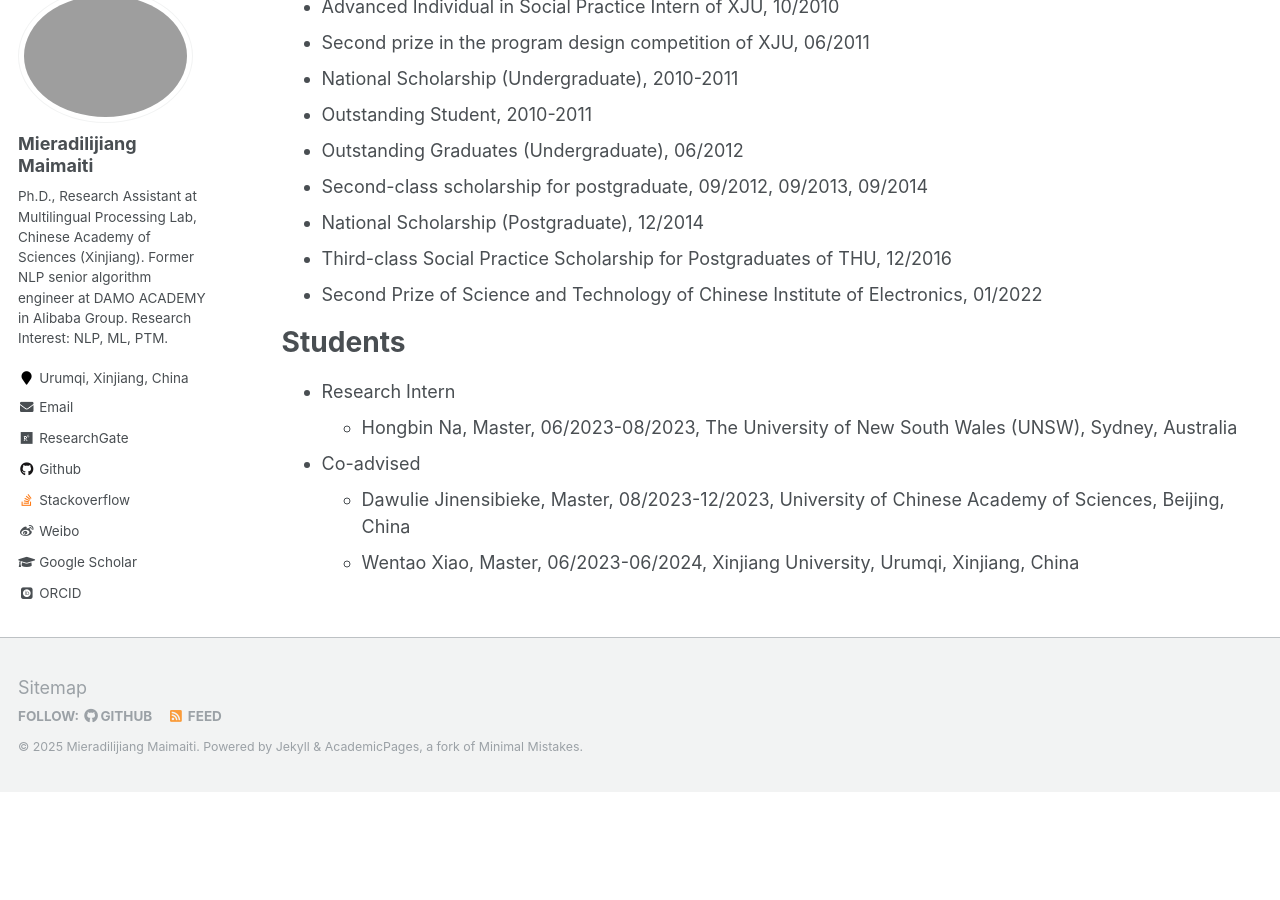
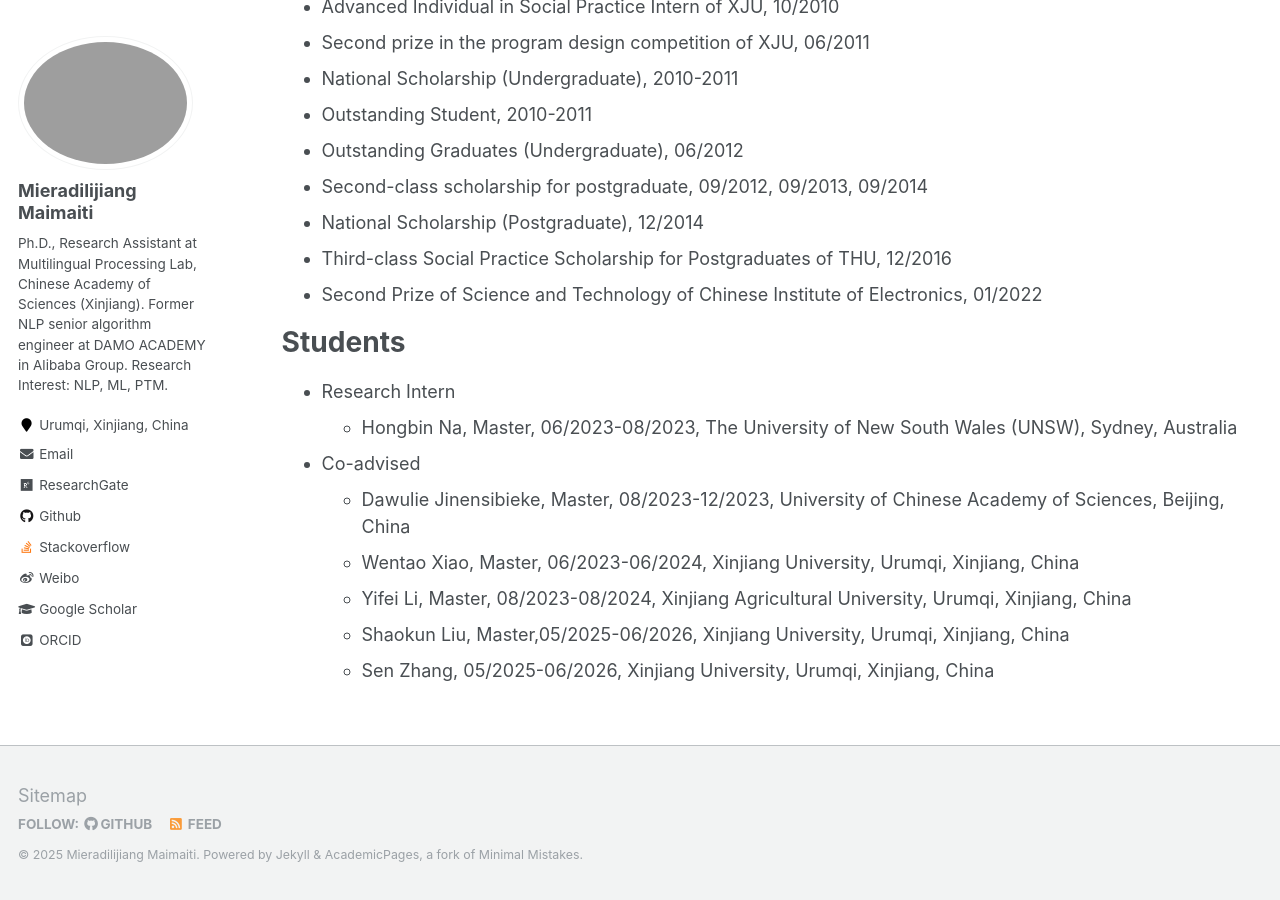
Before and after one commit to miradel51/miradel51.github.io, a Jekyll site: the page built from _pages/cv.md, in a window 1280 px wide and 900 px high, scrolled down 3989 px. Built offline with Jekyll 4.4.1, drawn with Linux system fonts in a browser that asks for light colours; some web fonts are replaced; before the commit the page ends 4781 px from its top, so only the background shows below that.

Commit message:
Update cv.md
added the student list

```diff
--- a/_pages/cv.md
+++ b/_pages/cv.md
@@ -133,7 +133,9 @@ Students
 * Co-advised
   * Dawulie Jinensibieke, Master, 08/2023-12/2023, University of Chinese Academy of Sciences, Beijing, China
   * Wentao Xiao, Master, 06/2023-06/2024, Xinjiang University, Urumqi, Xinjiang, China
-  <!-- * Yifei Li, Master, 08/2023-08/2024, Xinjiang Agricultural University, Urumqi, Xinjiang, China -->
+  * Yifei Li, Master, 08/2023-08/2024, Xinjiang Agricultural University, Urumqi, Xinjiang, China
+  * Shaokun Liu, Master,05/2025-06/2026, Xinjiang University, Urumqi, Xinjiang, China
+  * Sen Zhang, 05/2025-06/2026, Xinjiang University, Urumqi, Xinjiang, China
 
 
 <!-- Academic Service
```
